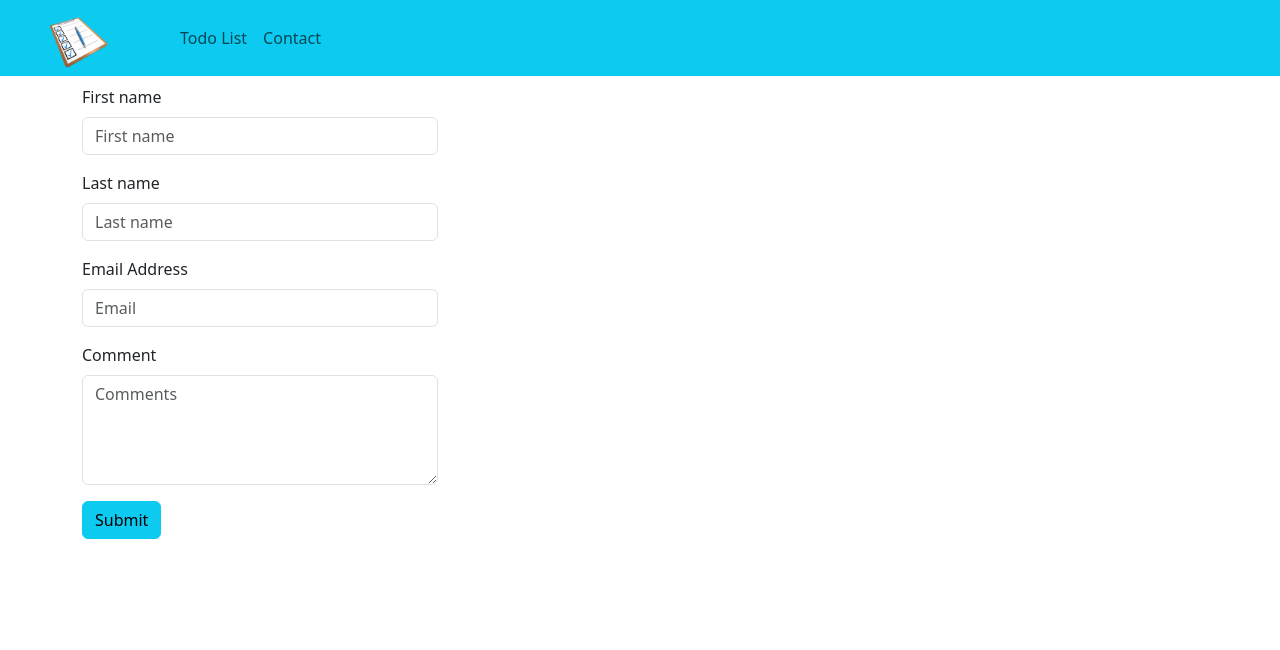
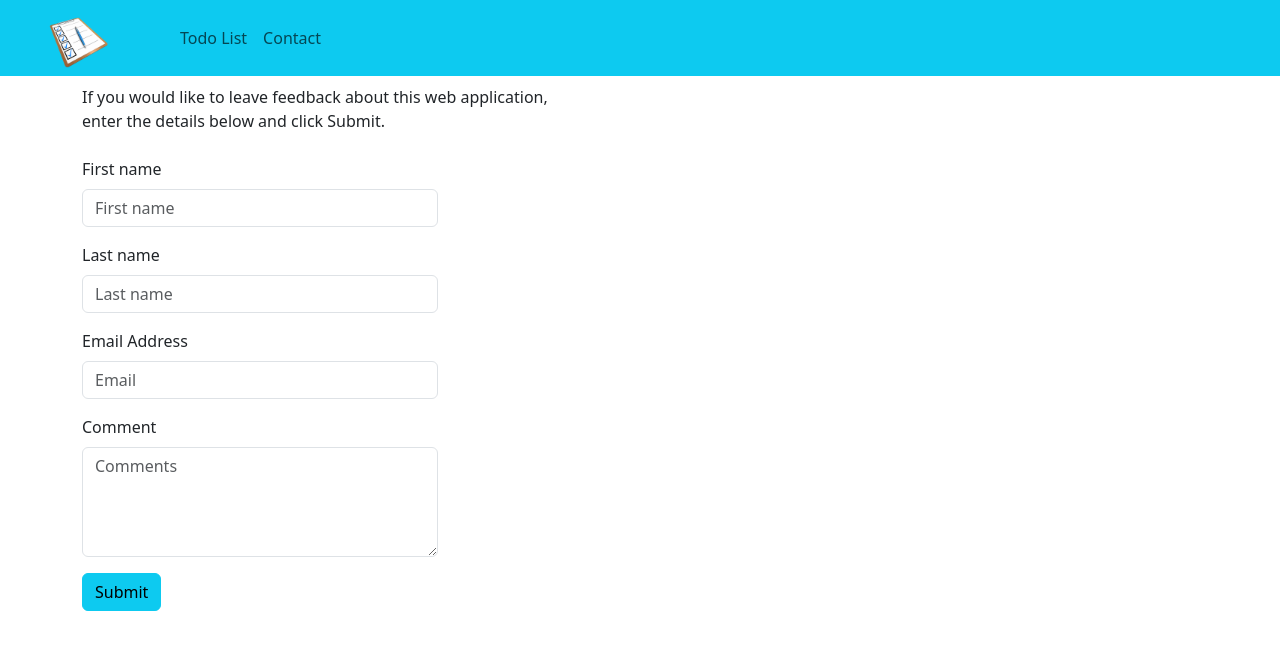
Before and after one commit to Silverbelly/SE-Bootcamp-Project3, a React (Create React App) app in the folder website/: page /contact in a window 1280 px wide. Shown: the top 650 px of the page. Built offline with nearby package versions, Linux system fonts and the light colour scheme.

Commit message:
update readme file

```diff
--- a/website/src/pages/Contact.jsx
+++ b/website/src/pages/Contact.jsx
@@ -87,6 +87,10 @@ function Contact() {
   return (
     <>
       <Container className={`w-90 justify-content-start bodyTop ${formContainerClass}`}>
+        <p className="mb-4">
+          If you would like to leave feedback about this web application,<br />
+          enter the details below and click Submit.
+        </p>
         <Form noValidate validated={validated} onSubmit={handleSubmit}>
           <Row className="mb-3">
             <Form.Group as={Col} md="6" lg="4" controlId="firstName">
```
Also changed, not shown: 1 other file (tests, documents, lock files or other folders).
